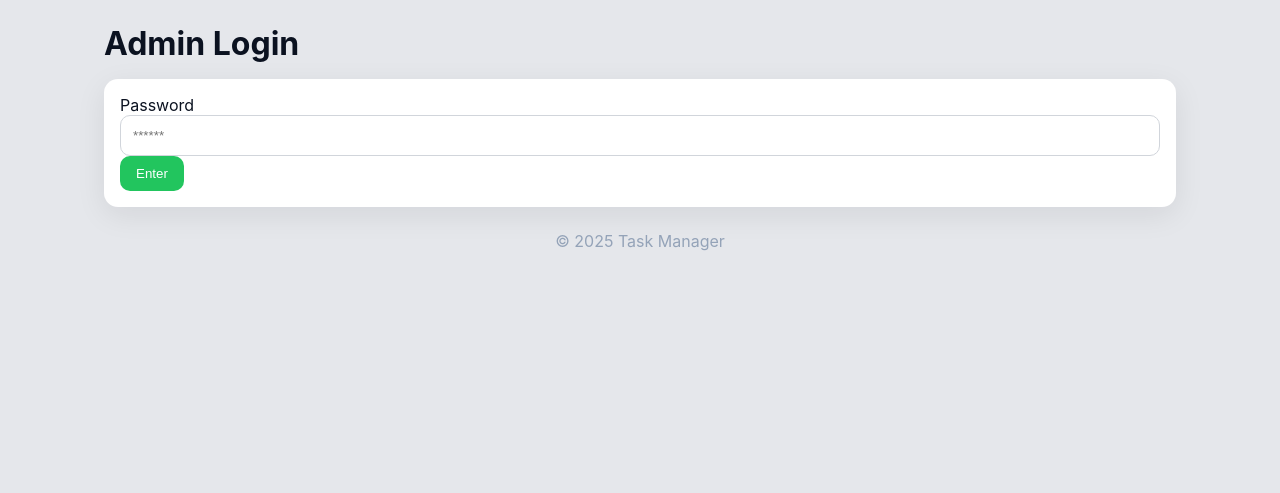
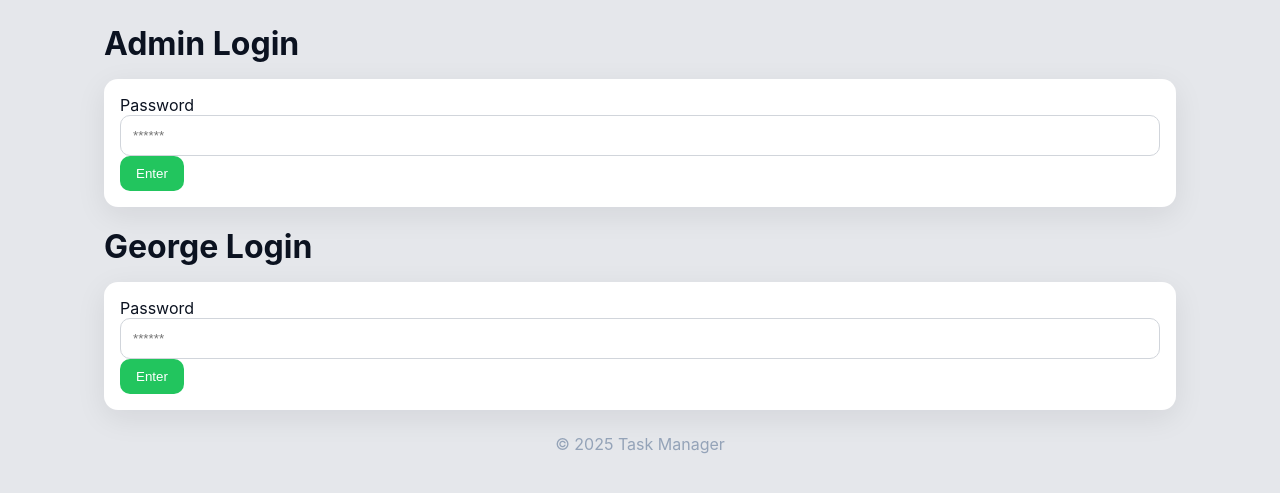
Before and after one commit to Georgewp3/Eurofreight-Task-Manager, a Flask app: page /admin/login in a window 1280 px wide. Shown: the part 44-537 px from the top of the page. Run offline with Flask 3, Linux system fonts and the light colour scheme; some libraries are stand-ins or nearby versions.

Commit message:
Added Structure for 2nd Admin

```diff
--- a/TaskApp3/app.py
+++ b/TaskApp3/app.py
@@ -17,7 +17,8 @@ from models import db, User, Task, LogEntry, ScheduledTask
 
 load_dotenv()
 
-ADMIN_PASSWORD = os.getenv("ADMIN_PASSWORD", "332133")  # fixed as requested
+ADMIN_PASSWORD = os.getenv("ADMIN_PASSWORD", "332133")
+GEORGE_PASSWORD = os.getenv("GEORGE_PASSWORD", "040773")
 
 def _resolve_db_uri() -> str:
     db_url = os.getenv("DATABASE_URL")
@@ -67,6 +68,14 @@ def create_app():
           if session.get("is_admin") is True:
                return f(*args, **kwargs)
           return redirect(url_for("admin_login"))
+        return wrapper
+
+    def george_required(f):
+        @wraps(f)
+        def wrapper(*args, **kwargs):
+            if session.get("is_george") is True:
+                return f(*args, **kwargs)
+            return redirect(url_for("admin_login"))  # send to the same login page
         return wrapper
 
     @app.get("/admin/schedules")
@@ -333,6 +342,19 @@ def create_app():
         flash("Wrong password.", "danger")
         return redirect(url_for("admin_login"))
 
+    @app.post("/george/login")
+    def george_login_post():
+        if request.form.get("password") == GEORGE_PASSWORD:
+            session["is_george"] = True
+            return redirect(url_for("george_page"))
+        flash("Wrong password.", "danger")
+        return redirect(url_for("admin_login"))
+
+    @app.get("/george")
+    @george_required
+    def george_page():
+        return render_template("george.html")
+
     @app.get("/admin/logout")
     def admin_logout():
         session.clear()
--- a/TaskApp3/templates/admin.html
+++ b/TaskApp3/templates/admin.html
@@ -4,6 +4,13 @@
 {% if stage == "login" %}
   <h1 class="page-title">Admin Login</h1>
   <form class="card" method="post" action="{{ url_for('admin_login_post') }}">
+    <label>Password</label>
+    <input type="password" name="password" placeholder="******" required>
+    <button class="primary">Enter</button>
+  </form>
+
+    <h1 class="page-title" style="margin-top: 20px;">George Login</h1>
+  <form class="card" method="post" action="{{ url_for('george_login_post') }}">
     <label>Password</label>
     <input type="password" name="password" placeholder="******" required>
     <button class="primary">Enter</button>
--- /dev/null
+++ b/TaskApp3/templates/george.html
@@ -0,0 +1,6 @@
+<h1 class="page-title" style="margin-top: 20px;">George Login</h1>
+<form class="card" method="post" action="{{ url_for('george_login_post') }}">
+    <label>Password</label>
+    <input type="password" name="password" placeholder="******" required>
+    <button class="primary">Enter</button>
+</form>
```
Also changed, not shown: 1 other file.
